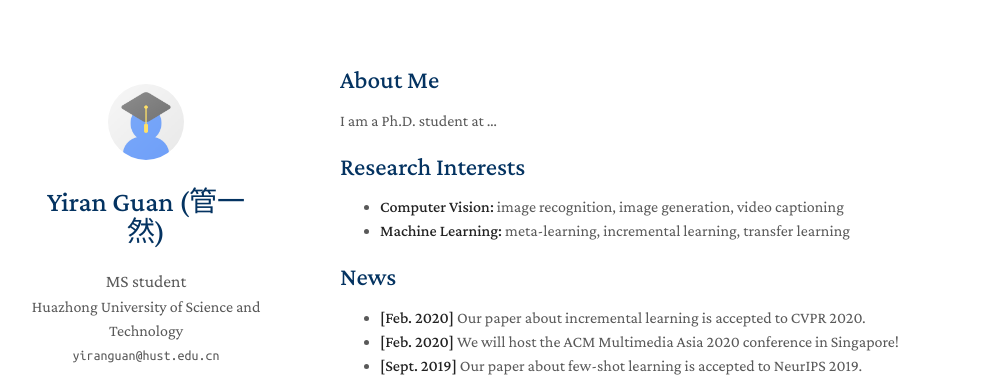
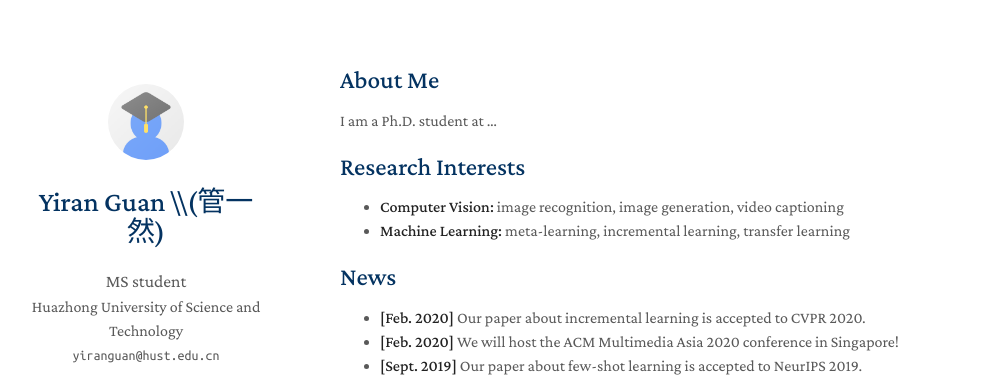
Before and after one commit to 1ranGuan/1ranGuan.github.io, a Jekyll site: the page built from index.md, in a window 1280 px wide. Shown: the top 377 px of the page, without its empty margins (130-1135 px from the left). Built offline with Jekyll 4.4.1, drawn with Linux system fonts in a browser that asks for light colours; nearby versions of some CDN libraries; a style sheet for code colours, icons or effects is not loaded; our own code applies the rules of GitHub Pages for plain Markdown files.

```diff
--- a/_config.yml
+++ b/_config.yml
@@ -1,5 +1,5 @@
 # Basic Information
-title: Yiran Guan (管一然)
+title: Yiran Guan \\(管一然)
 position:  MS student
 affiliation: Huazhong University of Science and Technology
 email: yiranguan@hust.edu.cn
```
